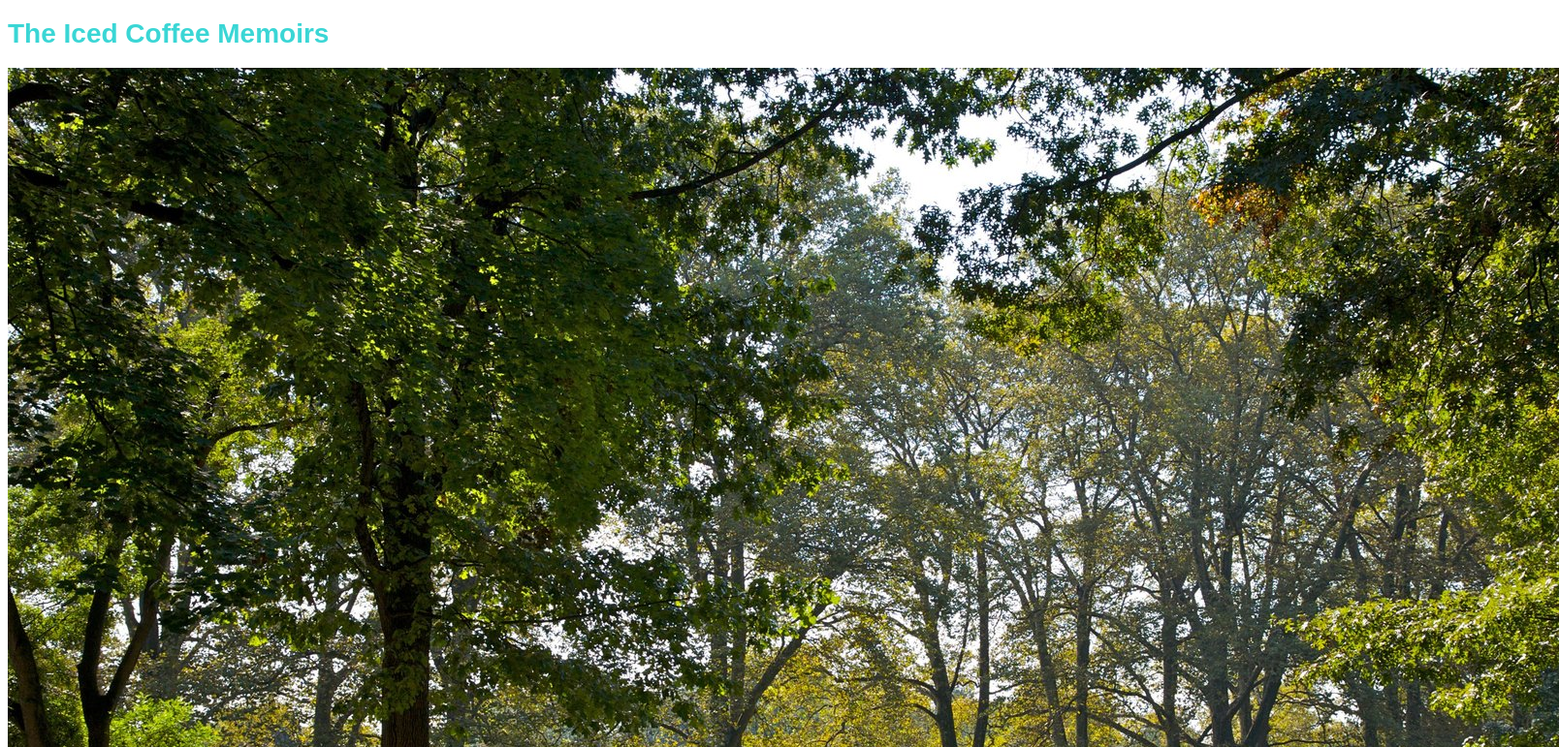
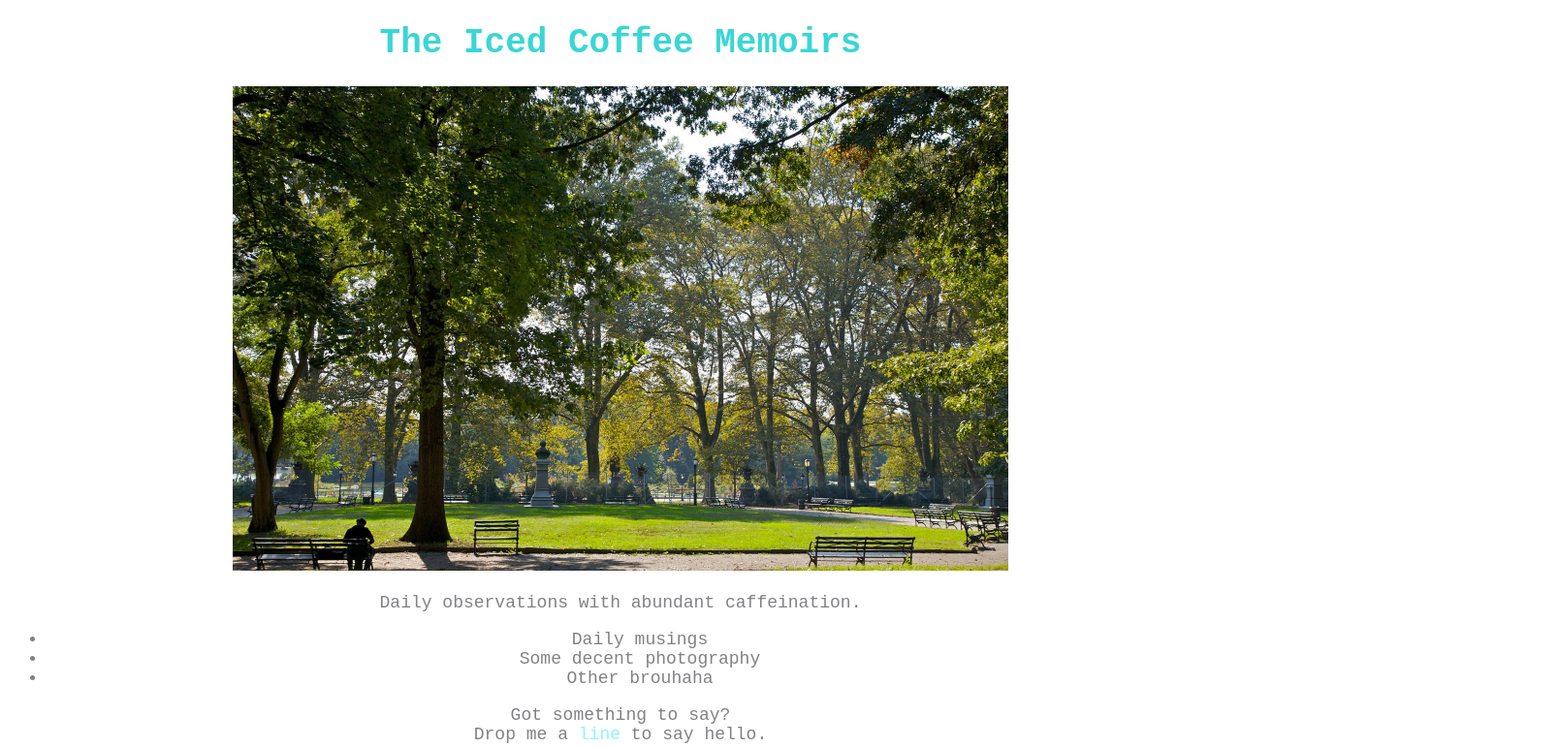
Before and after one commit to icedcoffeememoirs/icedcoffeememoirs.github.io, a plain HTML site: page unit_3/index.html in a window 1280 px wide. Shown: the top 771 px of the page at 97% size, 1608 px wide, since content can reach past the window. Drawn offline with Linux system fonts and the light colour scheme.

Commit message:
unit 3 css update

```diff
--- a/unit_3/css/style.css
+++ b/unit_3/css/style.css
@@ -1,23 +1,24 @@
-body {
+h1 {
+	color: #3AD6D5;
+	font-family: "Courier New", monospace;
+	text-decoration: italic;
+	text-align: center;
+	font-weight: bold;
+}
+body,li {
 	background: white;
 	color: #808285;
-	font-size: 14px;
-	font-family: Lora, Serif;
-}
-h1 {
-	color: #3AD6D5;
-	font-family: Josefina, sans-serif;
-	text-decoration: italic;
-}
-img{
-
+	font-size: 18px;
+	font-family: "Courier New", monospace;
+	text-align: center;
 }
 ul {
 	color: #FFD69A;
 }
-li {
-	color: #808285;
+a {
+	color: #8EF2FF;
+	text-decoration: none;
 }
-link {
-	color: #8EF2FF;
+img{
+	width: 800px;
 }
```
Also changed, not shown: unit_3/images/prospectpark.jpg (added), 2 other files.
